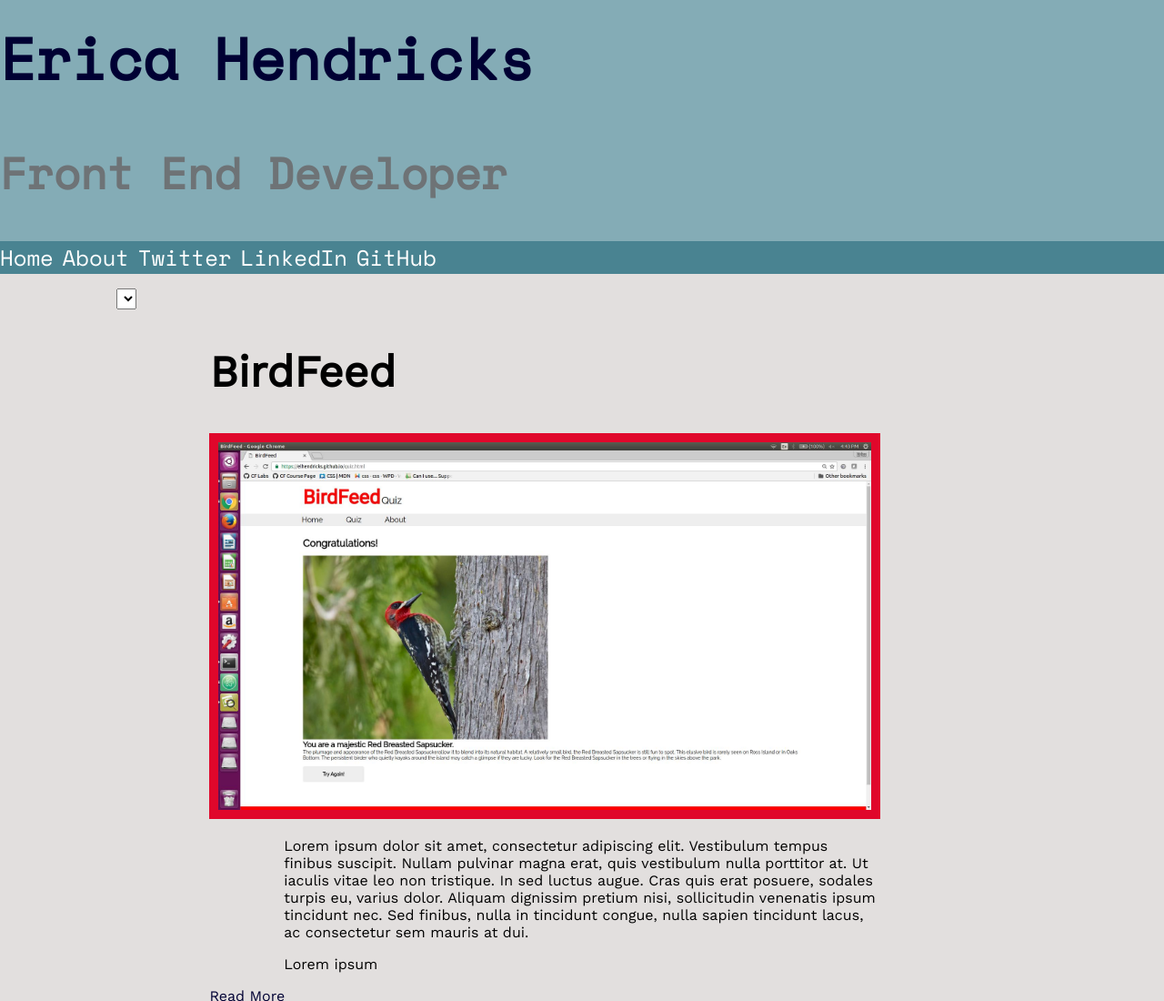
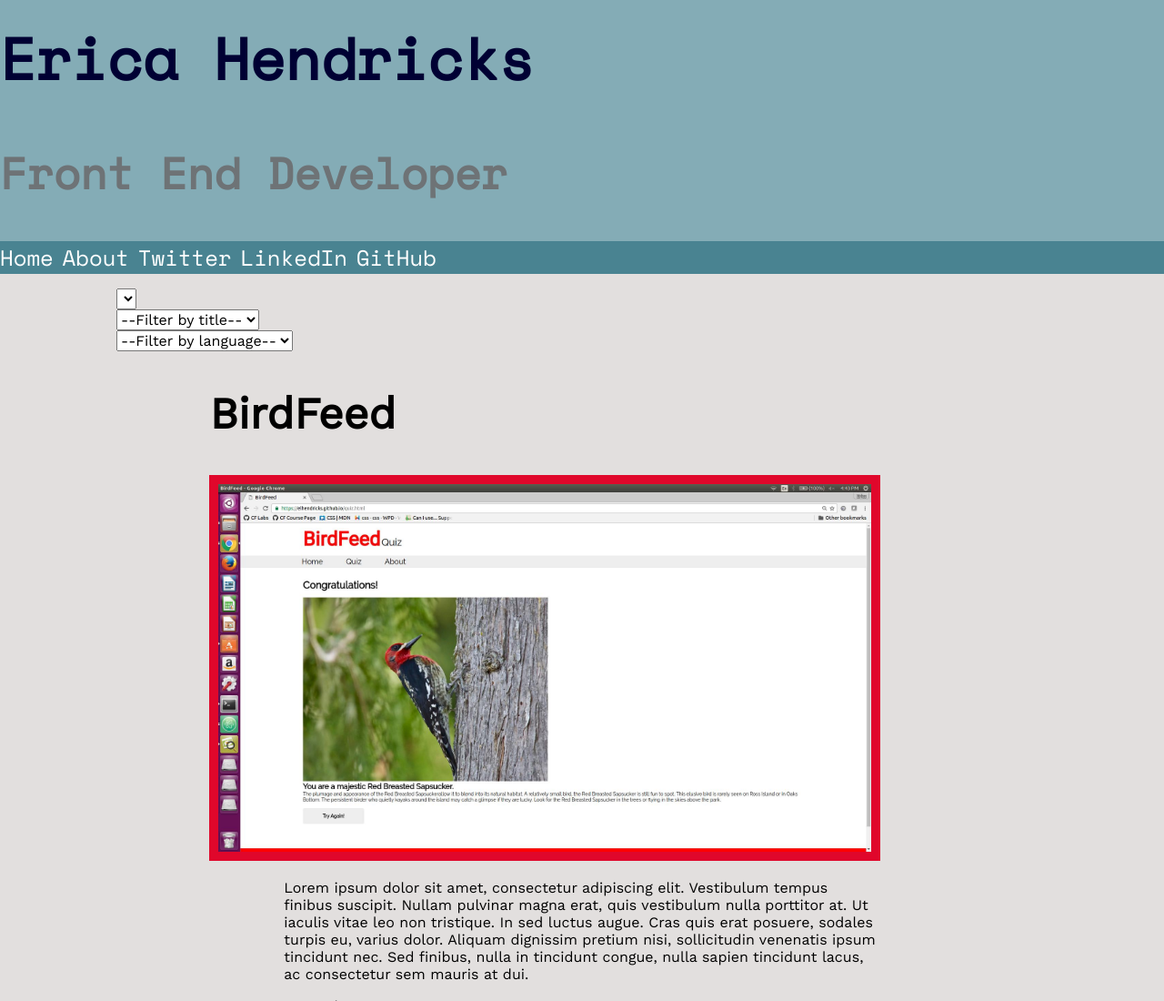
Before and after one commit to elhendricks/Portfolio, a plain HTML site: page index.html in a window 1280 px wide. Shown: the top 1100 px of the page at 91% size. Drawn offline with nearby package versions, Linux system fonts and the light colour scheme.

Commit message:
dynamically generates drop downs

```diff
--- a/index.html
+++ b/index.html
@@ -25,9 +25,12 @@
 
     <script id="filter-template" type="text/x-handlebars-template">
       <li>
-
+        <select id="{{name}}-filter">
+          <option value="">--Filter by {{name}}--</option>
+        </select>
       </li>
     </script>
+
   </head>
   <body>
     <header>
@@ -48,6 +51,7 @@
         <ul id="filters">
           <li>
             <select id="language-filter">
+
             </select>
           </li>
         </ul>
--- a/scripts/projects.js
+++ b/scripts/projects.js
@@ -1,23 +1,26 @@
+
 var selectedProjects = [
     {
       title:  'BirdFeed',
       github: 'http://github.com/elhendricks/elhendricks.github.io',
       description:  '<p>Lorem ipsum dolor sit amet, consectetur adipiscing elit. Vestibulum tempus finibus suscipit. Nullam pulvinar magna erat, quis vestibulum nulla porttitor at. Ut iaculis vitae leo non tristique. In sed luctus augue. Cras quis erat posuere, sodales turpis eu, varius dolor. Aliquam dignissim pretium nisi, sollicitudin venenatis ipsum tincidunt nec. Sed finibus, nulla in tincidunt congue, nulla sapien tincidunt lacus, ac consectetur sem mauris at dui.</p><p>Lorem ipsum</p>',
-    screenshot: 'images/birdFeed.jpg'
+      screenshot: 'images/birdFeed.jpg',
+      language: 'JavaScript'
     },
 
     {
       title: 'Dot',
       github: 'https://github.com/elhendricks/Beginner-Code-Projects',
       description:  '<p>Lorem ipsum dolor sit amet</p>',
-    screenshot:   'images/birdFeed.jpg'
+      screenshot:   'images/birdFeed.jpg',
+      language: 'JavaScript'
     },
 
     {
       title:  'BirdFeed',
       github: 'http://github.com/elhendricks/elhendricks.github.io',
       description:  '<p>Lorem ipsum dolor sit amet, consectetur adipiscing elit. Vestibulum tempus finibus suscipit. Nullam pulvinar magna erat, quis vestibulum nulla porttitor at. Ut iaculis vitae leo non tristique. In sed luctus augue. Cras quis erat posuere, sodales turpis eu, varius dolor. Aliquam dignissim pretium nisi, sollicitudin venenatis ipsum tincidunt nec. Sed finibus, nulla in tincidunt congue, nulla sapien tincidunt lacus, ac consectetur sem mauris at dui.</p><p>I am a second paragraph</p>',
-    screenshot: 'images/birdFeed.jpg'
+      screenshot: 'images/birdFeed.jpg',
+      language: 'HTML'
     }
-
   ];
--- a/scripts/script.js
+++ b/scripts/script.js
@@ -1,4 +1,5 @@
 var projects = [];
+var filters = [{name: 'title'}, {name: 'language'}];
 
 function Project (opts) {
   this.title = opts.title;
@@ -15,14 +16,29 @@ Project.prototype.toHtml = function () {
   return html;
 };
 
+function toFilterHtml(f) {
+  var source = $('#filter-template').html();
+  var template = Handlebars.compile(source);
+  var html = template(f);
+  return html;
+};
+
 selectedProjects.sort(function(curElem, nextElem) {
   return (new Date(nextElem.published)) - (new Date(curElem.published));
 });
+
+
 
 selectedProjects.forEach(function(ele){
   projects.push(new Project(ele));
 });
 
+
+
+filters.forEach(function(b) {
+  $('#filters').append(toFilterHtml(b));
+});
+
 projects.forEach(function(a) {
   $('#projects').append(a.toHtml());
 });
```
Lines whose indentation alone changed are shown as unchanged.
